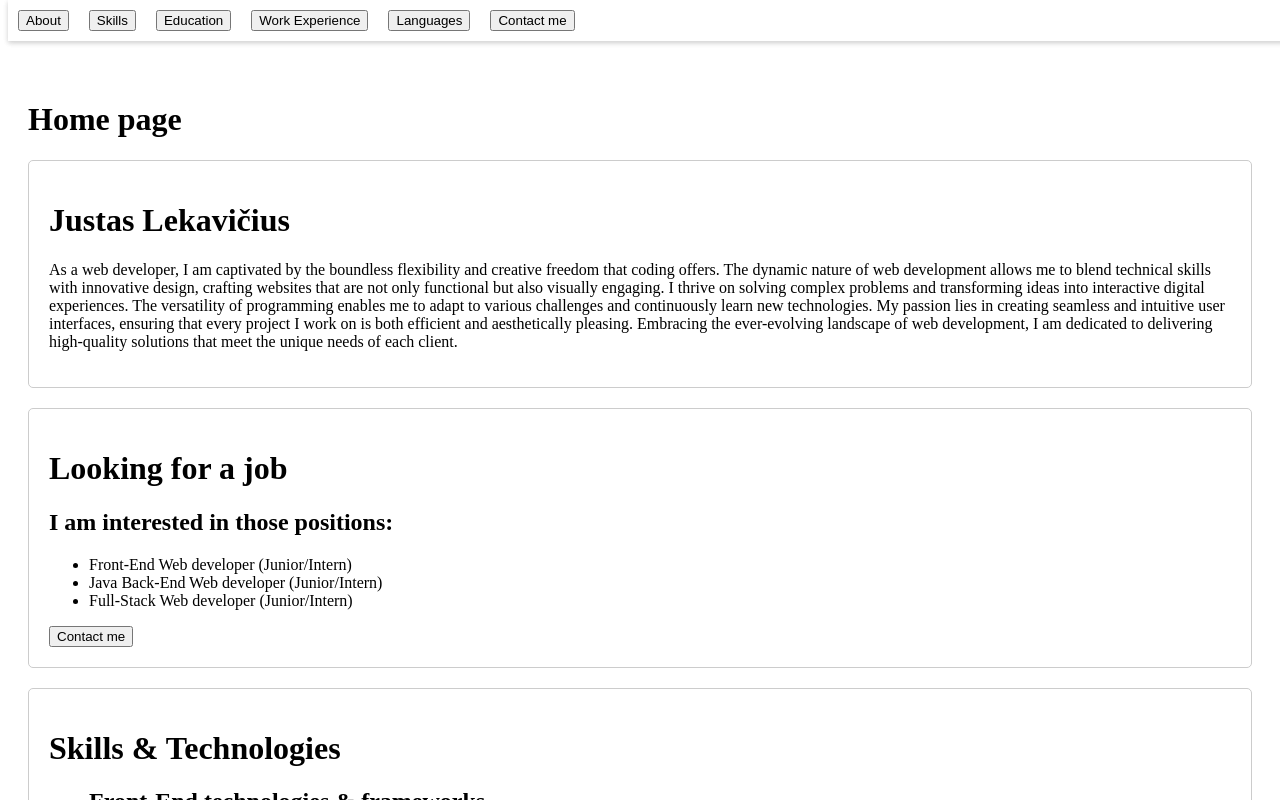
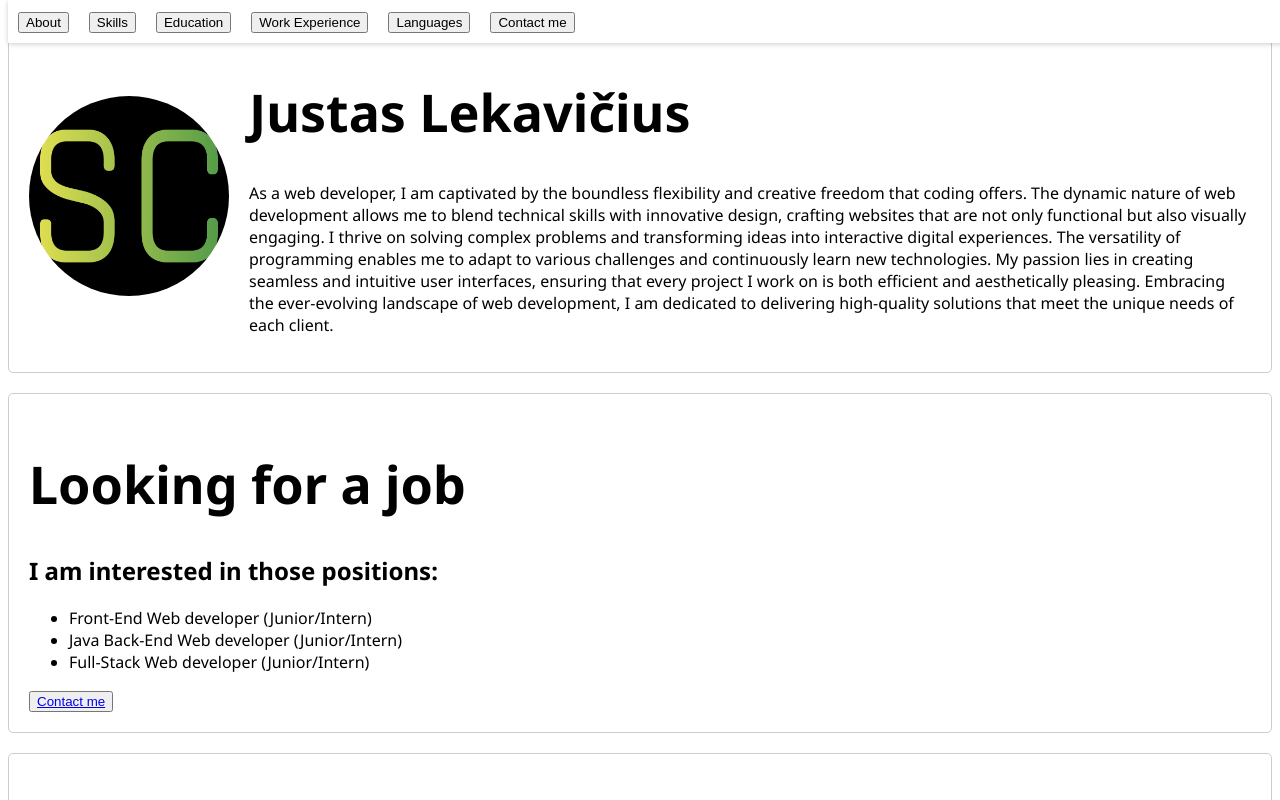
Before and after one commit to Scoutress/Portfolio-website, a React (Vite) app: page / in a window 1280 px wide. Shown: the top 800 px of the page. Built offline with nearby package versions, Linux system fonts and the light colour scheme.

Commit message:
Added some styling

```diff
--- a/src/components/header/Header.module.scss
+++ b/src/components/header/Header.module.scss
@@ -1,12 +1,10 @@
-// Header.module.scss
-
 .header {
   position: fixed;
   top: 0;
   width: 100%;
-  background-color: white; // Arba kita spalva, priklausomai nuo dizaino
-  z-index: 1000; // Užtikrina, kad header būtų virš kitų elementų
-  box-shadow: 0 2px 5px rgba(0, 0, 0, 0.1); // Šešėlis, kad header atrodytų iškilęs
+  background-color: white;
+  z-index: 1000;
+  box-shadow: 0 2px 5px rgba(0, 0, 0, 0.1);
   padding: 10px 0;
 }
 
--- a/src/pages/home-page/HomePage.jsx
+++ b/src/pages/home-page/HomePage.jsx
@@ -11,9 +11,9 @@ import styles from "./HomePage.module.scss";
 function HomePage() {
   return (
     <>
+      <div className={styles.page}>
         <Header />
         <div className={styles.content}>
-        <h1>Home page</h1>
           <div id="about">
             <HomeAboutPart />
           </div>
@@ -23,6 +23,7 @@ function HomePage() {
           <div id="skills">
             <HomeSkillsPart />
           </div>
+          {/* Add section for current/completed projects */}
           <div id="education">
             <HomeEducationPart />
           </div>
@@ -36,6 +37,7 @@ function HomePage() {
             <HomeContactPart />
           </div>
         </div>
+      </div>
     </>
   );
 }
--- a/src/pages/home-page/HomePage.module.scss
+++ b/src/pages/home-page/HomePage.module.scss
@@ -1,8 +1,19 @@
-// HomePage.module.scss
+@import "../../styles/Variables.module.scss";
 
-.content {
-  margin-top: 60px; // Turėtų būti bent header aukštis
-  padding: 20px;
+.page {
+  font-family: $primaryFontStyle;
+}
+
+h1 {
+  font-size: $primaryH1FontSize;
+}
+
+h2 {
+  font-size: $primaryH2FontSize;
+}
+
+h3 {
+  font-size: $primaryH3FontSize;
 }
 
 .frame {
@@ -11,3 +22,20 @@
   border-radius: 5px;
   margin: 20px 0;
 }
+
+.aboutContainer {
+  display: flex;
+  align-items: center;
+}
+
+.profileImage {
+  width: 200px;
+  height: 200px;
+  border-radius: 50%;
+  margin-right: 20px;
+  object-fit: cover;
+}
+
+.aboutText {
+  flex: 1;
+}
--- a/src/pages/home-page/home-about-part/HomeAboutPart.jsx
+++ b/src/pages/home-page/home-about-part/HomeAboutPart.jsx
@@ -1,25 +1,35 @@
 import styles from "../HomePage.module.scss";
+import profileImage from "../../../../public/images/sc-high-resolution-logo.png";
 
 function HomeAboutPart() {
   return (
     <>
       <div className={styles.frame}>
+        <div className={styles.aboutContainer}>
+          <img
+            src={profileImage}
+            alt="profileImage"
+            className={styles.profileImage}
+          />
+          <div className={styles.aboutText}>
             <h1>Justas Lekavičius</h1>
             <p>
-          As a web developer, I am captivated by the boundless flexibility and
-          creative freedom that coding offers. The dynamic nature of web
+              As a web developer, I am captivated by the boundless flexibility
+              and creative freedom that coding offers. The dynamic nature of web
               development allows me to blend technical skills with innovative
               design, crafting websites that are not only functional but also
               visually engaging. I thrive on solving complex problems and
               transforming ideas into interactive digital experiences. The
-          versatility of programming enables me to adapt to various challenges
-          and continuously learn new technologies. My passion lies in creating
-          seamless and intuitive user interfaces, ensuring that every project I
-          work on is both efficient and aesthetically pleasing. Embracing the
-          ever-evolving landscape of web development, I am dedicated to
-          delivering high-quality solutions that meet the unique needs of each
-          client.
+              versatility of programming enables me to adapt to various
+              challenges and continuously learn new technologies. My passion
+              lies in creating seamless and intuitive user interfaces, ensuring
+              that every project I work on is both efficient and aesthetically
+              pleasing. Embracing the ever-evolving landscape of web
+              development, I am dedicated to delivering high-quality solutions
+              that meet the unique needs of each client.
             </p>
+          </div>
+        </div>
       </div>
     </>
   );
--- a/src/pages/home-page/home-interested-part/HomeInterestedPart.jsx
+++ b/src/pages/home-page/home-interested-part/HomeInterestedPart.jsx
@@ -11,7 +11,9 @@ function HomeInterestedPart() {
           <li>Java Back-End Web developer (Junior/Intern)</li>
           <li>Full-Stack Web developer (Junior/Intern)</li>
         </ul>
-        <button>Contact me</button>
+        <button>
+          <a href="#contact">Contact me</a>
+        </button>
       </div>
     </>
   );
--- /dev/null
+++ b/src/styles/Main.module.scss
@@ -0,0 +1,5 @@
+@import "./Variables.module.scss";
+
+.h1 {
+  font-size: 200px;
+}
--- /dev/null
+++ b/src/styles/Variables.module.scss
@@ -0,0 +1,6 @@
+@import url("https://fonts.googleapis.com/css2?family=Noto+Sans:ital,wght@0,100..900;1,100..900&display=swap");
+
+$primaryFontStyle: "Noto Sans", sans-serif;
+$primaryH1FontSize: 52px;
+$primaryH2FontSize: 24px;
+$primaryH3FontSize: 18px;
```
Also changed, not shown: public/images/sc-high-resolution-logo.png (added). Lines whose indentation alone changed are shown as unchanged.
